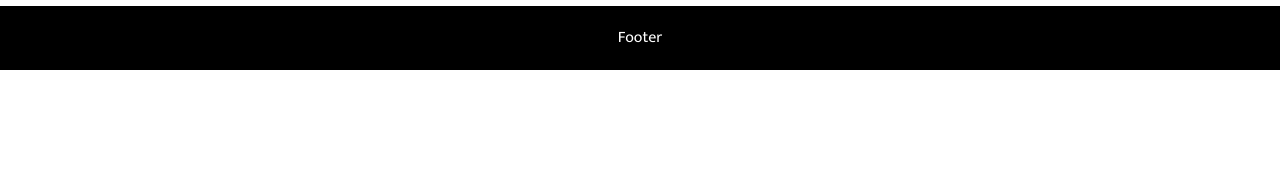
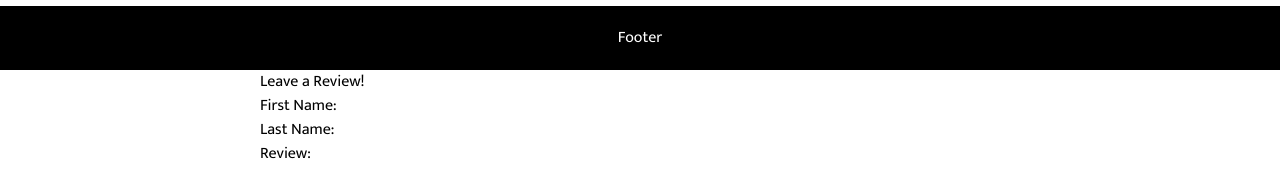
Before and after one commit to zalmuflahi/ClassPass-clone, a React (Vite) app in the folder client/: page /BusinessPage in a window 1280 px wide. Shown: the part 730-913 px from the top of the page. Before the commit the page ends 820 px from the top, so only its background shows below. Built offline with nearby package versions, Linux system fonts and the light colour scheme; no server answers; a web font is replaced by a local one.

Commit message:
added review form

```diff
--- a/client/src/components/busPageContents/LeftColumn.jsx
+++ b/client/src/components/busPageContents/LeftColumn.jsx
@@ -1,4 +1,5 @@
 import Calendar from './Calendar'
+import ReviewForm from './ReviewForm'
 
 const LeftColumn = () => {
     // const [isScheduling, setIsScheduling] = useState(false);
@@ -30,6 +31,7 @@ const LeftColumn = () => {
             <div className="pt-5 pb-5">
                 <h1 className="text-2xl font-bold pb-2">{gymName} Reviews</h1>
                 <h3 className="text-">display reviews (try to find premade element and put into a component)</h3>
+                <ReviewForm/>
             </div>
                 {/* <hr></hr> */}
         </div>
--- /dev/null
+++ b/client/src/components/busPageContents/ReviewForm.jsx
@@ -0,0 +1,19 @@
+const ReviewForm = () => {
+    return(
+        <div>
+            <form>Leave a Review!
+                <br/>
+                <label>First Name: </label>
+                <input type='text' name='first-name'/>
+                <br/>
+                <label>Last Name: </label>
+                <input type='text' name='last-name'/>
+                <br/>
+                <label>Review: </label>
+                <input type='text' name='review'/>
+            </form>
+        </div>
+    )
+}
+
+export default ReviewForm
--- a/client/tailwind.config.cjs
+++ b/client/tailwind.config.cjs
@@ -17,3 +17,5 @@ module.exports = {
   },
   plugins: [],
 }
+
+//when adding a new component, put the link to it in this file
--- /dev/null
+++ b/package.json
@@ -0,0 +1,6 @@
+{
+  "dependencies": {
+    "react-rating-stars-component": "^2.2.0",
+    "react-star-rating-component": "^1.4.1"
+  }
+}
```
Also changed, not shown: client/src/components/Ratings.jsx (added, +9 -0 lines), client/src/components/busPageContents/Calendar.jsx (line endings or trailing spaces).
